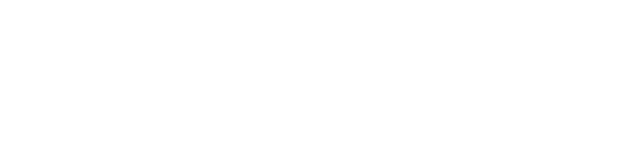
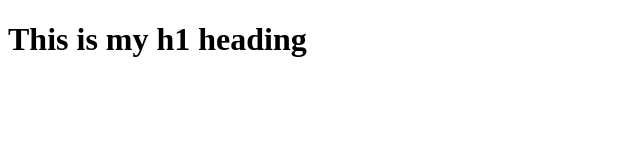
Before and after one commit to Jcrit7575/Assignment-1, a plain HTML site: page index.html in a window 1280 px wide. Shown: the whole page, without its empty margins (0-640 px from the left). Drawn offline with Linux system fonts and the light colour scheme.

Commit message:
Creation of h1 header

```diff
--- a/index.html
+++ b/index.html
@@ -13,4 +13,11 @@
     <title> HTML Website </title>
 </head>
 
+<body>
+    <!--Creation of header with h1 heading-->
+    <header>
+        <h1> This is my h1 heading </h1>
+    </header>
+</body>
+
 </html>
```
